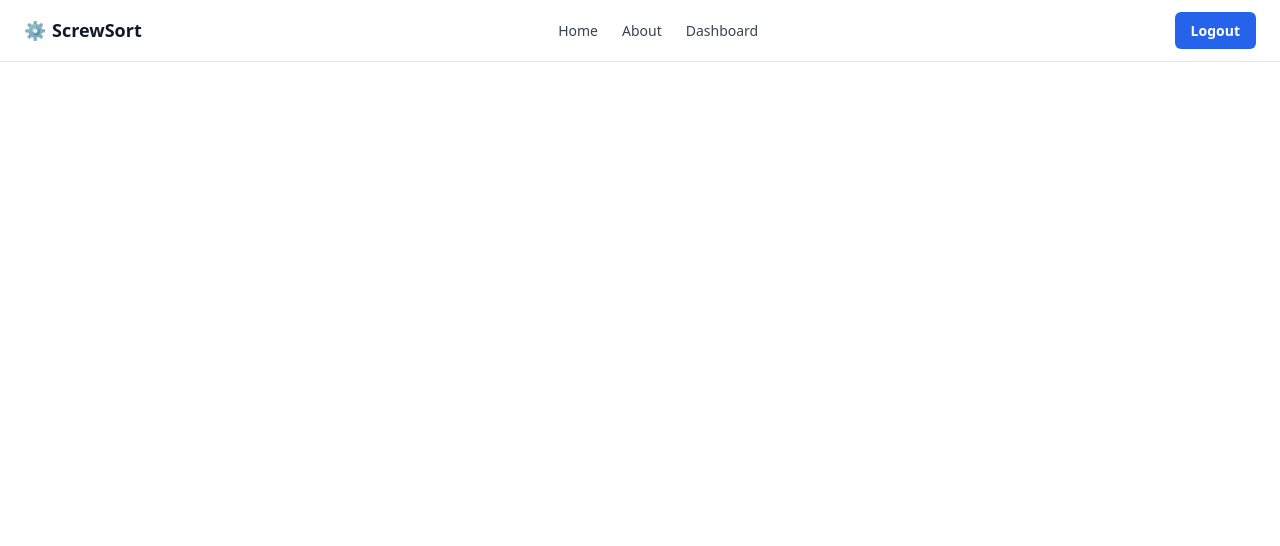
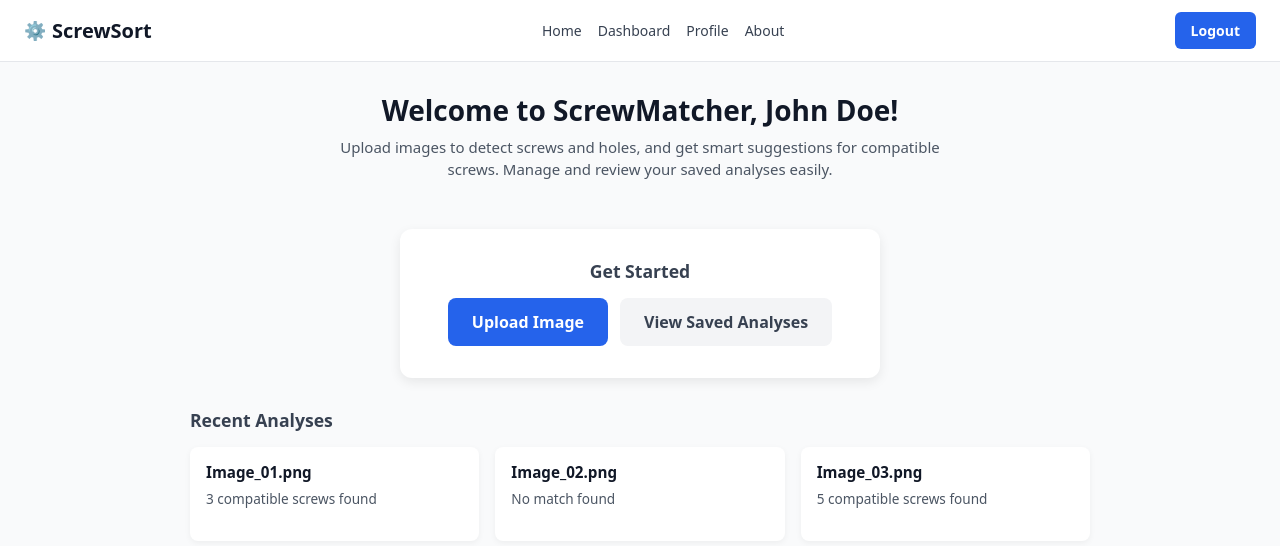
Before and after one commit to S1ngularty/ITPE1_Project, a React (Vite) app in the folder frontend/: page /home in a window 1280 px wide. Shown: the top 546 px of the page. Built offline with nearby package versions, Linux system fonts and the light colour scheme; sample sign-in values are in the browser's storage.

Commit message:
Home page

```diff
--- a/frontend/src/App.jsx
+++ b/frontend/src/App.jsx
@@ -1,10 +1,12 @@
 import { useState } from "react";
 import { BrowserRouter as Router, Route, Routes } from "react-router-dom";
 import "./App.css";
+import { getToken } from "./utils/authUtil";
 
 import Navbar from "./components/layouts/Navbar";
 import Login from "./pages/auth/login";
 import PrivateRoute from "./PrivateRoute";
+import Home from "./pages/Home";
 
 function App() {
   const [count, setCount] = useState(0);
@@ -12,9 +14,17 @@ function App() {
   return (
     <>
       <Router>
-        <Navbar></Navbar>
+        {getToken() && <Navbar/>}
         <Routes>
           <Route path="/login" element={<Login />}></Route>
+          <Route
+            path="/home"
+            element={
+              <PrivateRoute redirectedTo={"/login"}>
+                <Home></Home>
+              </PrivateRoute>
+            }
+          ></Route>
         </Routes>
       </Router>
     </>
--- a/frontend/src/components/layouts/Navbar.jsx
+++ b/frontend/src/components/layouts/Navbar.jsx
@@ -17,9 +17,18 @@ function Navbar() {
       </div>
 
       <div className="navbar-links">
-        <Link to="/" className="navbar-link">Home</Link>
-        <Link to="/about" className="navbar-link">About</Link>
-        <Link to="/dashboard" className="navbar-link">Dashboard</Link>
+        <Link to="/" className="navbar-link">
+          Home
+        </Link>
+        <Link to="/dashboard" className="navbar-link">
+          Dashboard
+        </Link>
+        <Link to="/dashboard" className="navbar-link">
+          Profile
+        </Link>
+        <Link to="/about" className="navbar-link">
+          About
+        </Link>
       </div>
 
       <button className="navbar-button" onClick={handleLogout}>
--- a/frontend/src/pages/Home.jsx
+++ b/frontend/src/pages/Home.jsx
@@ -0,0 +1,70 @@
+import React from "react";
+import { useNavigate } from "react-router-dom";
+import "../styles/pages/Home.css";
+
+function Home() {
+  const navigate = useNavigate();
+  const userName = "John Doe"; // TODO: Replace with actual logged-in user data
+
+  function handleUpload() {
+    alert("Upload functionality coming soon!");
+  }
+
+  function handleViewSaved() {
+    alert("View saved analyses coming soon!");
+  }
+
+  function handleLogout() {
+    localStorage.removeItem("token");
+    navigate("/login");
+  }
+
+  // Placeholder recent analyses
+  const recentAnalyses = [
+    { id: 1, name: "Image_01.png", result: "3 compatible screws found" },
+    { id: 2, name: "Image_02.png", result: "No match found" },
+    { id: 3, name: "Image_03.png", result: "5 compatible screws found" },
+  ];
+
+  return (
+    <div className="home-page">
+      <main className="main-content">
+        <div className="welcome-section">
+          <h1>Welcome to ScrewMatcher, {userName}!</h1>
+          <p>
+            Upload images to detect screws and holes, and get smart suggestions
+            for compatible screws. Manage and review your saved analyses easily.
+          </p>
+        </div>
+
+        {/* Action Card */}
+        <div className="action-card">
+          <h2>Get Started</h2>
+          <div className="action-buttons">
+            <button onClick={handleUpload} className="primary-btn">
+              Upload Image
+            </button>
+            <button onClick={handleViewSaved} className="secondary-btn">
+              View Saved Analyses
+            </button>
+          </div>
+        </div>
+
+        {/* Recent Analyses */}
+        <div className="recent-section">
+          <h3>Recent Analyses</h3>
+          <div className="recent-grid">
+            {recentAnalyses.map((item) => (
+              <div key={item.id} className="recent-card">
+                <h4>{item.name}</h4>
+                <p>{item.result}</p>
+              </div>
+            ))}
+          </div>
+        </div>
+      </main>
+    </div>
+  );
+}
+
+export default Home;
--- a/frontend/src/pages/auth/login.jsx
+++ b/frontend/src/pages/auth/login.jsx
@@ -16,7 +16,7 @@ function Login() {
       .post(`${import.meta.env.VITE_APP_API}api/v1/login`, credentials)
       .then((response) => {
         localStorage.setItem("token", response.data.token);
-        navigate("/");
+        navigate("/home");
       })
       .catch((err) => {
         setError(err.response?.data?.message || "Login failed. Please try again.");
--- /dev/null
+++ b/frontend/src/styles/pages/Home.css
@@ -0,0 +1,198 @@
+/* General Page */
+.home-page {
+  min-height: 100vh;
+  background: #f9fafb;
+  display: flex;
+  flex-direction: column;
+}
+
+/* Navbar */
+.navbar {
+  background: #fff;
+  border-bottom: 1px solid #e5e7eb;
+  padding: 0.75rem 1.5rem;
+  display: flex;
+  justify-content: space-between;
+  align-items: center;
+  position: sticky;
+  top: 0;
+  z-index: 100;
+}
+
+.navbar-logo {
+  font-size: 1.25rem;
+  font-weight: 700;
+  color: #111827;
+}
+
+.navbar-links {
+  display: flex;
+  gap: 1rem;
+}
+
+.navbar-links button {
+  background: none;
+  border: none;
+  font-size: 14px;
+  font-weight: 500;
+  color: #374151;
+  cursor: pointer;
+  transition: color 0.2s ease;
+}
+
+.navbar-links button:hover {
+  color: #2563eb;
+}
+
+.navbar-links .logout {
+  color: #dc2626;
+}
+
+.navbar-links .logout:hover {
+  color: #b91c1c;
+}
+
+/* Main Content */
+.main-content {
+  flex: 1;
+  padding: 2rem 1rem;
+  display: flex;
+  flex-direction: column;
+  align-items: center;
+}
+
+.welcome-section {
+  max-width: 640px;
+  text-align: center;
+  margin-bottom: 2rem;
+}
+
+.welcome-section h1 {
+  font-size: 1.75rem;
+  font-weight: 700;
+  color: #111827;
+  margin-bottom: 0.5rem;
+}
+
+.welcome-section p {
+  color: #4b5563;
+  font-size: 15px;
+}
+
+/* Action Card */
+.action-card {
+  background: #fff;
+  padding: 2rem;
+  border-radius: 12px;
+  box-shadow: 0 4px 12px rgba(0, 0, 0, 0.08);
+  text-align: center;
+  max-width: 480px;
+  width: 100%;
+}
+
+.action-card h2 {
+  font-size: 1.1rem;
+  font-weight: 600;
+  color: #374151;
+  margin-bottom: 1rem;
+}
+
+.action-buttons {
+  display: flex;
+  flex-direction: column;
+  gap: 0.75rem;
+}
+
+@media (min-width: 640px) {
+  .action-buttons {
+    flex-direction: row;
+    justify-content: center;
+  }
+}
+
+/* Buttons */
+.primary-btn {
+  background: #2563eb;
+  color: white;
+  padding: 0.75rem 1.5rem;
+  border-radius: 8px;
+  font-weight: 600;
+  border: none;
+  cursor: pointer;
+  transition: background 0.3s;
+}
+
+.primary-btn:hover {
+  background: #1e40af;
+}
+
+.secondary-btn {
+  background: #f3f4f6;
+  color: #374151;
+  padding: 0.75rem 1.5rem;
+  border-radius: 8px;
+  font-weight: 600;
+  border: none;
+  cursor: pointer;
+  transition: background 0.3s;
+}
+
+.secondary-btn:hover {
+  background: #e5e7eb;
+}
+
+/* Recent Analyses */
+.recent-section {
+  max-width: 900px;
+  width: 100%;
+  margin-top: 2rem;
+}
+
+.recent-section h3 {
+  font-size: 1.1rem;
+  font-weight: 600;
+  color: #374151;
+  margin-bottom: 1rem;
+}
+
+.recent-grid {
+  display: grid;
+  gap: 1rem;
+}
+
+@media (min-width: 640px) {
+  .recent-grid {
+    grid-template-columns: repeat(2, 1fr);
+  }
+}
+
+@media (min-width: 900px) {
+  .recent-grid {
+    grid-template-columns: repeat(3, 1fr);
+  }
+}
+
+.recent-card {
+  background: #fff;
+  border-radius: 8px;
+  padding: 1rem;
+  box-shadow: 0 2px 6px rgba(0, 0, 0, 0.05);
+  transition: box-shadow 0.2s;
+  cursor: pointer;
+}
+
+.recent-card:hover {
+  box-shadow: 0 4px 12px rgba(0, 0, 0, 0.1);
+}
+
+.recent-card h4 {
+  font-size: 0.95rem;
+  font-weight: 600;
+  color: #111827;
+}
+
+.recent-card p {
+  font-size: 0.85rem;
+  color: #4b5563;
+  margin-top: 0.25rem;
+}
```
Also changed, not shown: frontend/src/styles/pages/Home.jsx (deleted).
